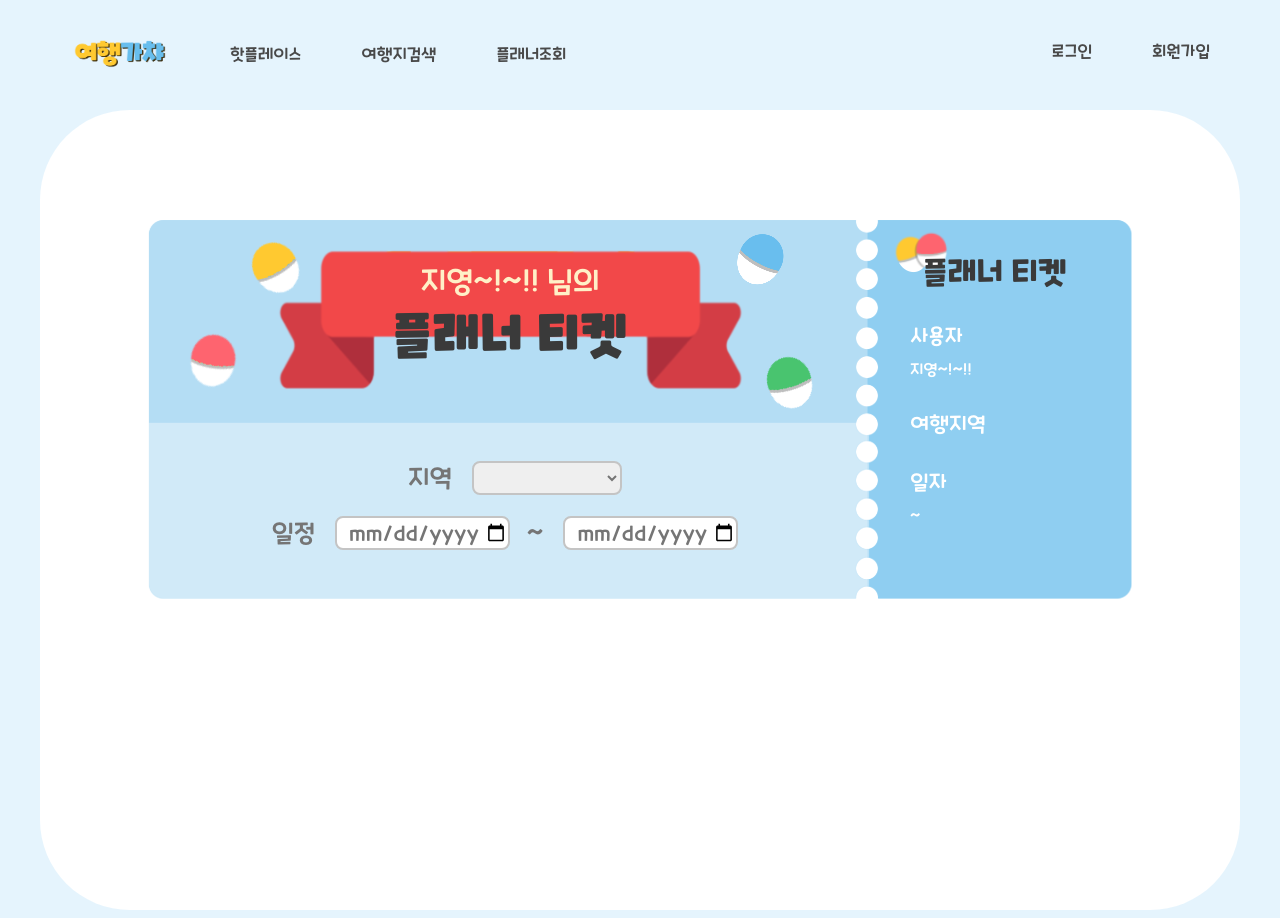
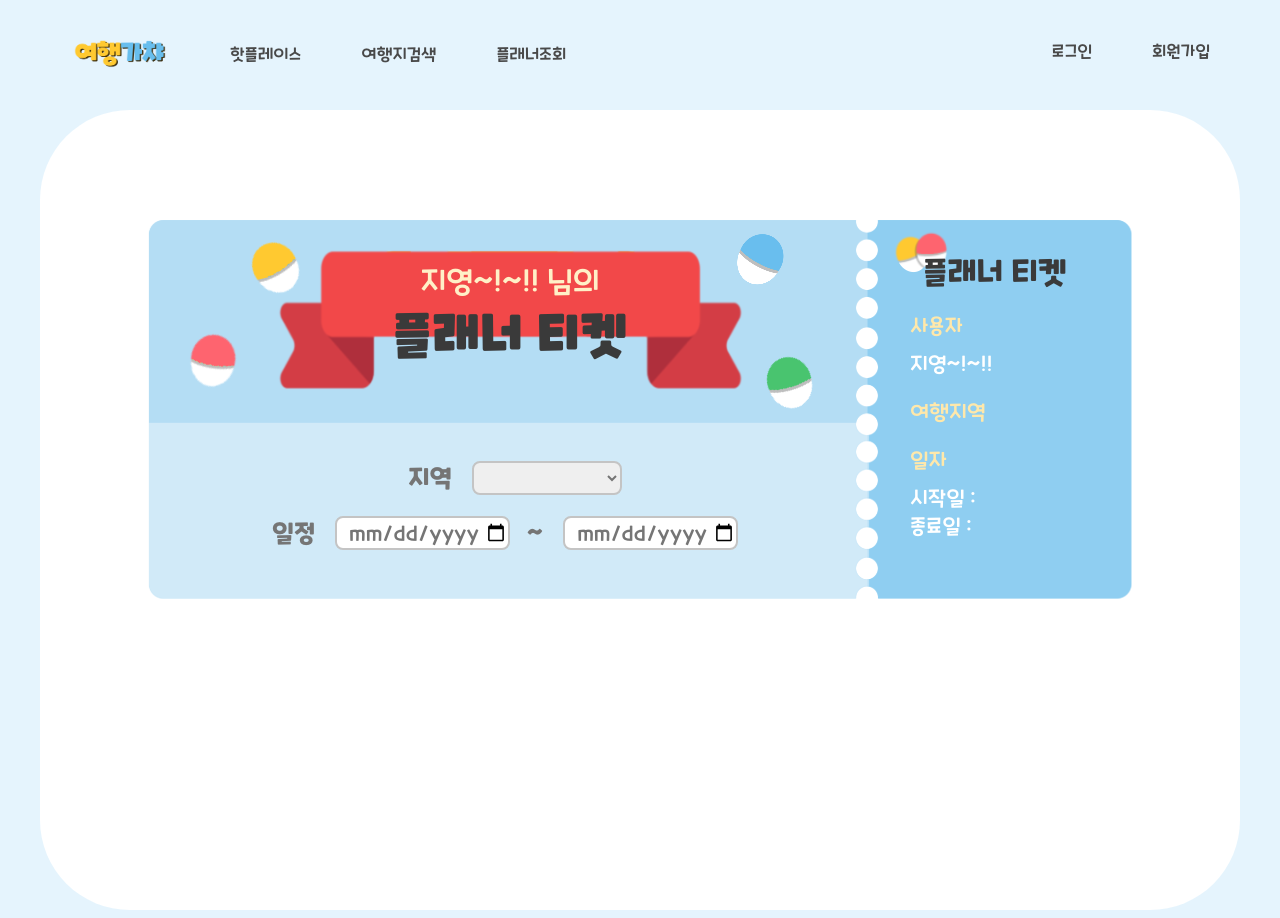
Before and after one commit to YFASS-EnjoyTrip/EnjoyTrip-Vue, a Vue app: page /planner/create in a window 1280 px wide. Built offline with nearby package versions, Linux system fonts and the light colour scheme.

Commit message:
Feat. PlannerCreate

```diff
--- a/src/components/planner/PlannerCreate.vue
+++ b/src/components/planner/PlannerCreate.vue
@@ -16,26 +16,17 @@
         <div class="ticket-bottom">
           <div class="location-input">
             <span>지역</span>
-            <select
-              class="sido-dropdown"
-              name="sido"
-              id="location"
-              v-model="location"
-            >
-              <option
-                v-for="sido in sidos"
-                :value="sido.value"
-                :key="sido.value"
-              >
+            <select class="sido-dropdown" name="sido" id="location" v-model="location">
+              <option v-for="sido in sidos" :value="sido.value" :key="sido.value">
                 {{ sido.text }}
               </option>
             </select>
           </div>
           <div class="date-input">
             <span>일정</span>
-            <input class="calendar-pick" type="date" v-model="startDate" />
+            <input class="calendar-pick" type="date" :min="todayDate" v-model="startDate" />
             <span> ~</span>
-            <input class="calendar-pick" type="date" v-model="endDate" />
+            <input class="calendar-pick" type="date" :min="startDate" v-model="endDate" />
           </div>
         </div>
       </div>
@@ -52,9 +43,15 @@
           </div>
           <div class="dateInfo">
             <div class="info-title">일자</div>
-            <div class="info-value">{{ startDate }} ~ {{ endDate }}</div>
+            <div class="info-value">시작일 : {{ startDate }}</div>
+            <div class="info-value end">종료일 : {{ endDate }}</div>
           </div>
         </div>
+      </div>
+    </div>
+    <div class="confirm-container">
+      <div class="confirm-text">
+
       </div>
     </div>
   </div>
@@ -70,6 +67,7 @@ export default {
       location: "",
       startDate: "",
       endDate: "",
+      todayDate:"",
       sidos: [
         { value: "1", text: "서울" },
         { value: "2", text: "인천" },
@@ -91,7 +89,9 @@ export default {
       ],
     };
   },
-  created() {},
+  mounted() {
+    this.todayDate = new Date().toISOString().split('T')[0];
+   },
   methods: {
     getSelectedText(value) {
       const selectedSido = this.sidos.find((sido) => sido.value === value);
@@ -102,22 +102,29 @@ export default {
 </script>
 
 <style scoped>
+.info-value
++.end{
+  margin-top: -20px;
+}
 .info-title {
   margin-bottom: 10px;
   font-size: 20px;
   font-family: "CookieRun-Regular";
-  color: #ffffff;
+  color: #ffe8aa;
 }
+
 .info-value {
-  margin-bottom: 30px;
-  font-size: 15px;
+  margin-bottom: 20px;
+  font-size: 20px;
   font-family: "CookieRun-Regular";
   color: #ffffff;
 }
+
 .info {
-  padding-top: 30px;
+  padding-top: 20px;
   padding-left: 50px;
 }
+
 .side-title {
   padding-top: 30px;
   font-size: 30px;
@@ -125,6 +132,7 @@ export default {
   color: #3a3a3a;
   text-align: center;
 }
+
 .calendar-pick {
   border: 2px solid #c4c4c4;
   /* 테두리 스타일 추가 */
@@ -140,6 +148,7 @@ export default {
   margin-right: 10px;
   width: 170px;
 }
+
 .sido-dropdown {
   border: 2px solid #c4c4c4;
   /* 테두리 스타일 추가 */
@@ -155,37 +164,43 @@ export default {
   margin-right: 10px;
   width: 150px;
 }
+
 .location-input {
   padding-top: 50px;
   width: 720px;
 }
 
-.location-input > span {
-  font-family: "CookieRun-Regular";
+.location-input>span {
+  font-family: "CookieRun-Bold";
   color: #757575;
   font-size: 1.5rem;
   margin-right: 20px;
 }
+
 .date-input {
   margin-top: 20px;
 }
-.date-input > span {
-  font-family: "CookieRun-Regular";
+
+.date-input>span {
+  font-family: "CookieRun-Bold";
   color: #757575;
   font-size: 1.5rem;
   margin-right: 20px;
 }
+
 .nickname {
   font-family: "CookieRun-Regular";
   color: #fff0c7;
   font-size: 1.8rem;
   padding-top: 40px;
 }
+
 .ticket-title {
   font-family: "CookieRun-Black";
   color: #3a3a3a;
   font-size: 3rem;
 }
+
 .container {
   width: 1200px;
   height: 800px;
@@ -193,6 +208,7 @@ export default {
   border-radius: 90px;
   /* box-shadow: 0 2px 4px rgba(73, 73, 73, 0.2); */
 }
+
 .img-container {
   display: flex;
   justify-content: center;
@@ -202,11 +218,13 @@ export default {
   width: 1200px;
   margin-top: 50px;
 }
+
 .text-container {
   display: flex;
   margin-left: 120px;
   margin-top: -440px;
 }
+
 .ticket-top {
   width: 700px;
   height: 190px;
@@ -215,6 +233,7 @@ export default {
   user-select: none;
   pointer-events: none;
 }
+
 .ticket-bottom {
   width: 700px;
   height: 190px;
@@ -222,11 +241,11 @@ export default {
   caret-color: transparent;
   user-select: none;
 }
+
 .ticket-right {
   width: 270px;
   height: 380px;
   caret-color: transparent;
   user-select: none;
   pointer-events: none;
-}
-</style>
+}</style>
```
